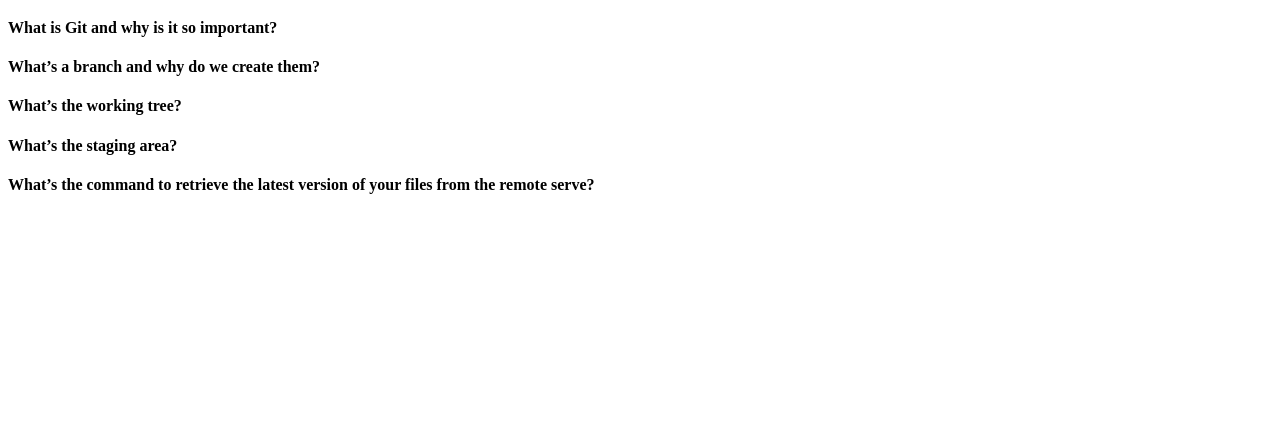
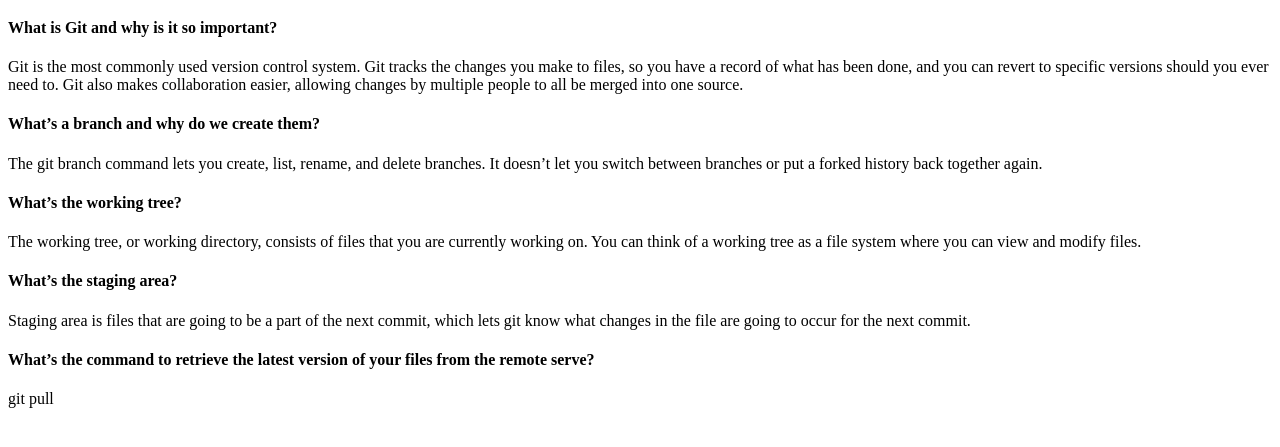
Before and after one commit to serhancandas/Git-Adventure, a plain HTML site: page index.html in a window 1280 px wide. Shown: the part 61-508 px from the top of the page. Drawn offline with Linux system fonts and the light colour scheme.

Commit message:
index answers

```diff
--- a/index.html
+++ b/index.html
@@ -9,10 +9,30 @@
 <body>
     <h1>Git Quiz</h1>
     <h4>What is Git and why is it so important?</h4>
+    <p>Git is the most commonly used version control system.
+        Git tracks the changes you make to files, so you have a record of what has been done,
+         and you can revert to specific versions should you ever need to.
+         Git also makes collaboration easier, allowing changes by
+         multiple people to all be merged into one source.</p>
+
     <h4>What’s a branch and why do we create them?</h4>
+    <p>The git branch command lets you create, list, rename,
+
+        and delete branches. It doesn’t let you switch between
+        branches or put a forked history back together again. </p>
+
     <h4>What’s the working tree?</h4>
+    <p>The working tree, or working directory, consists of files
+        that you are currently working on. You can think of a working
+        tree as a file system where you can view and modify files.</p>
+
     <h4>What’s the staging area?</h4>
-    <h4>What’s the command to retrieve the latest version
+    <p>Staging area is files that are going to be a part of the next commit,
+         which lets git know what changes in the file are
+         going to occur for the next commit. </p>
+
+         <h4>What’s the command to retrieve the latest version
         of your files from the remote serve?</h4>
+        <p>git pull</p>
 </body>
 </html>
```
